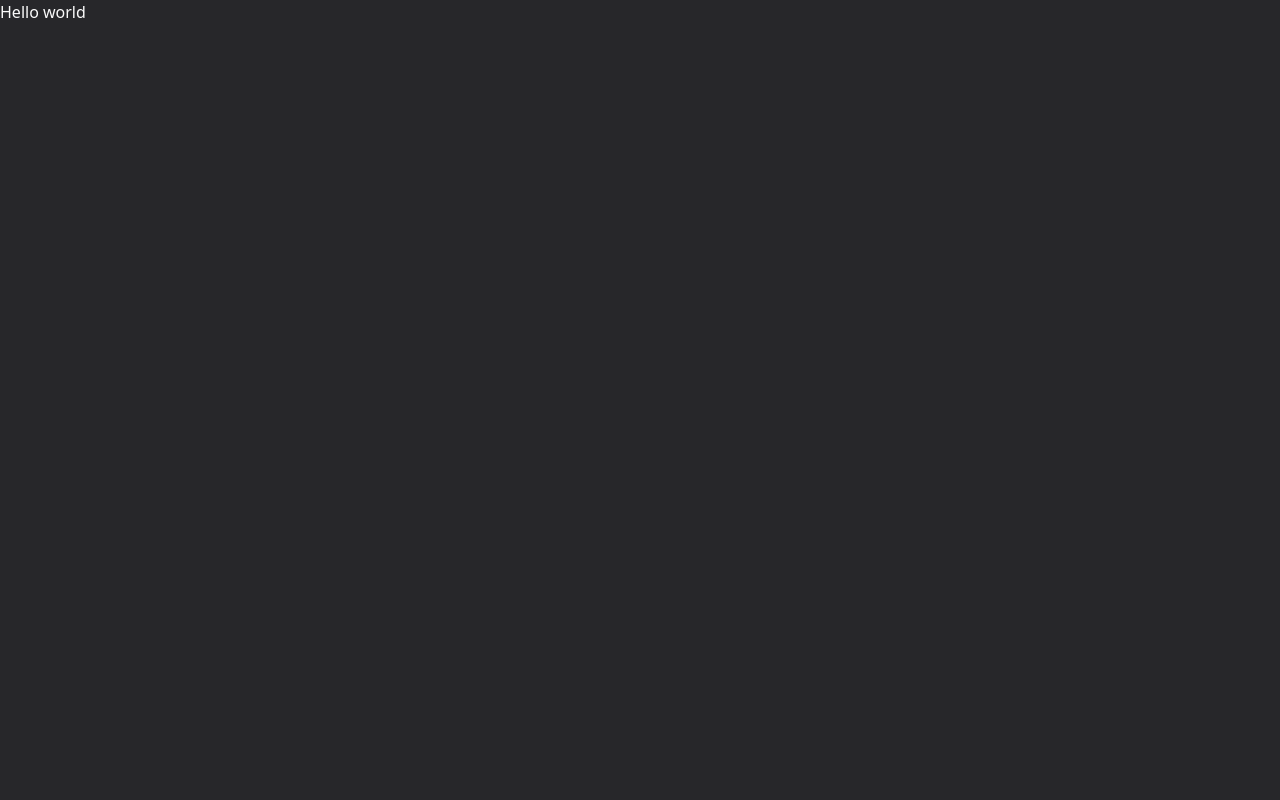
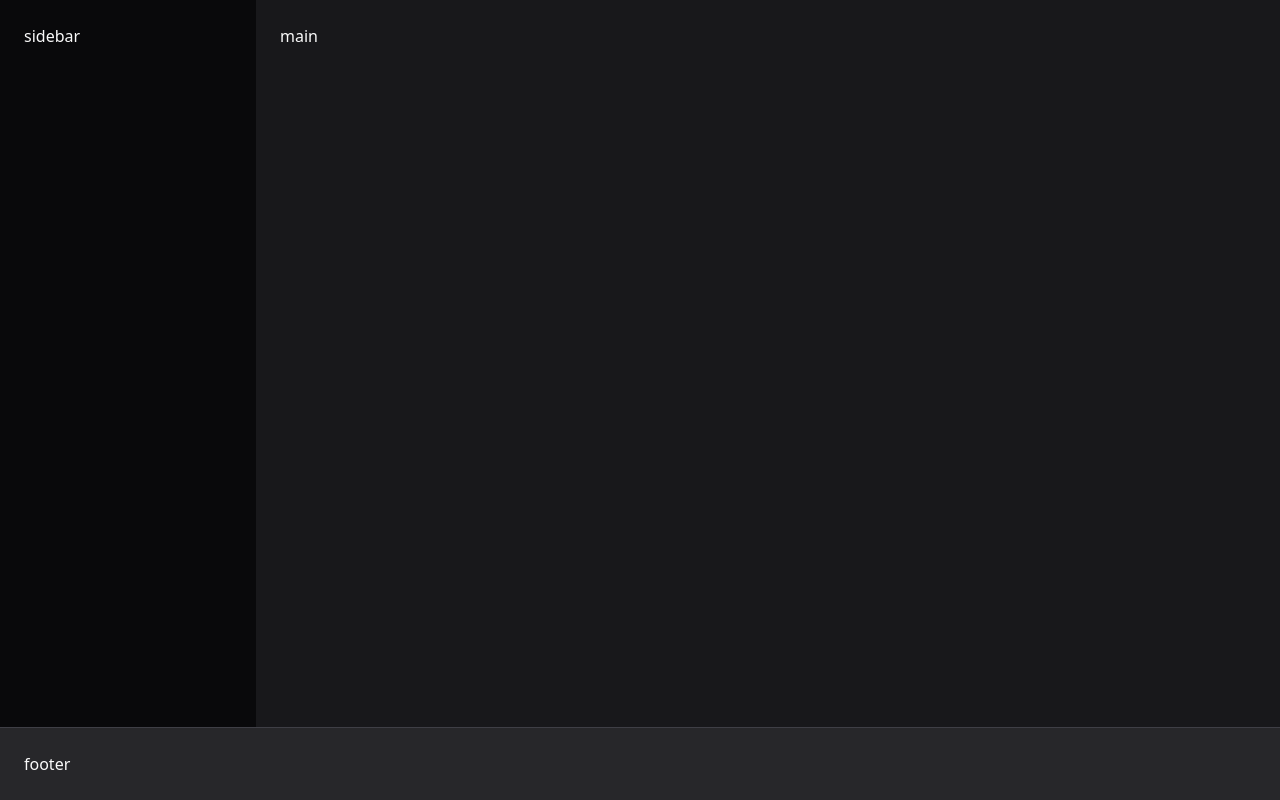
Before and after one commit to Daniel-Thielmann/CSS-Tailwind, a Next.js app in the folder Projeto Spotify/tailwind-spotify/: page / in a window 1280 px wide. Built offline with nearby package versions, Linux system fonts and the light colour scheme.

Commit message:
sidebar/main/footer separados

```diff
--- a/Projeto Spotify/tailwind-spotify/src/app/layout.tsx
+++ b/Projeto Spotify/tailwind-spotify/src/app/layout.tsx
@@ -16,7 +16,7 @@
 }) {
   return (
     <html lang="en">
-      <body className="bg-zinc-800 text-zinc-50">{children}</body>
+      <body className="bg-zinc-900 text-zinc-50">{children}</body>
     </html>
   )
 }
--- a/Projeto Spotify/tailwind-spotify/src/app/page.tsx
+++ b/Projeto Spotify/tailwind-spotify/src/app/page.tsx
@@ -1,9 +1,17 @@
 export default function Home() {
   return (
-    <main>
-
-      <h1>Hello world</h1>
-
-    </main>
+    <div className="h-screen flex flex-col">
+      <div className="flex flex-1">
+        <aside className="w-64 bg-zinc-950 p-6">
+          sidebar
+        </aside>
+        <main className="flex-1 p-6">
+          main
+        </main>
+      </div>
+      <footer className="bg-zinc-800 border-t border-zinc-700 p-6">
+        footer
+      </footer>
+    </div>
   )
 }
```
